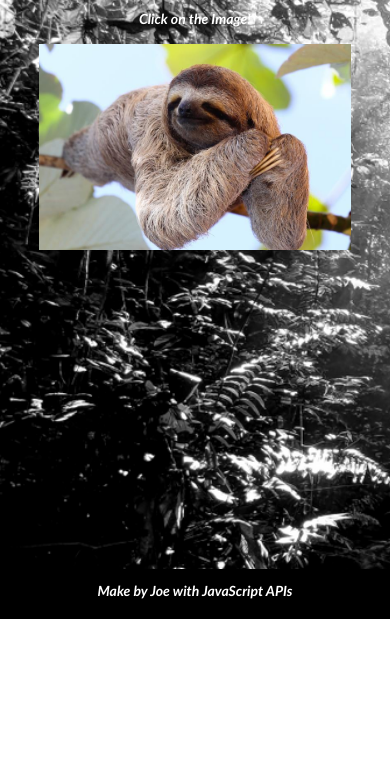
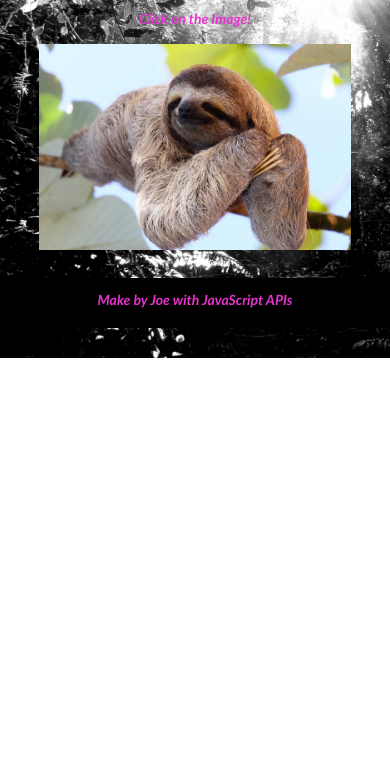
Before and after one commit to Josephfd/sloths, a plain HTML site: page index.html in a window 390 px wide. Shown: the part 81-844 px from the top of the page. Drawn offline with Linux system fonts and the light colour scheme.

Commit message:
update index

```diff
--- a/index.html
+++ b/index.html
@@ -20,9 +20,10 @@
             }
 
             .img-div {
-                height: 500px;
+                height: 650px;
                 max-width:50%;
                 margin: 25px auto;
+                position: relative;
             }
 
             img {
@@ -52,8 +53,8 @@
                 background-color: white;
                 padding-top: 15px;
                 margin: 0;
-                display: fixed;
-                bottom: 0;
+                display: relative;
+
             }
 
             @media only screen and (max-width: 800px) {
@@ -67,6 +68,24 @@
 
                 footer {
                     background-color: black;
+                }
+            }
+
+            @media only screen and (max-width: 450px) {
+                h1, p {
+                    color: rgb(228, 52, 204);
+                }
+
+                .img-div {
+                    width: 700px;
+                    height: auto;
+                }
+
+                footer {
+                    background-color: black;
+                }
+                body {
+                    background-size: 150%;
                 }
             }
 
```
